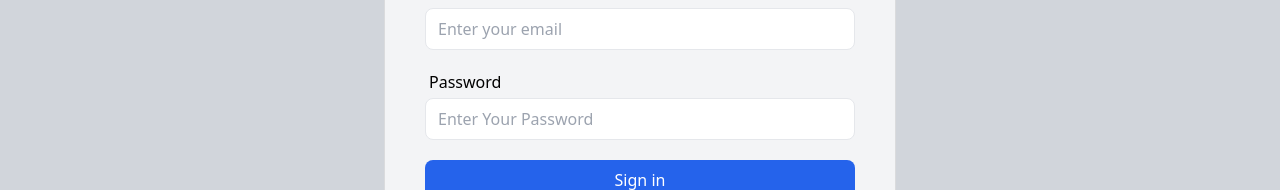
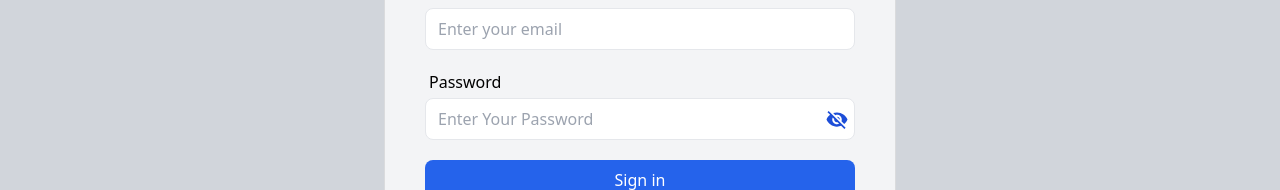
Before and after one commit to Pushpendra-Kumar-Ahirwar/Mega-Blog, a React (Vite) app: page /login in a window 1280 px wide. Shown: the part 291-481 px from the top of the page. Built offline with nearby package versions, Linux system fonts and the light colour scheme; no server answers.

Commit message:
Add password show and hide button

```diff
--- a/src/components/Login.jsx
+++ b/src/components/Login.jsx
@@ -6,6 +6,9 @@ import { login as authLogin } from '../store/authSlice'
 import { useDispatch } from 'react-redux'
 import { useForm } from 'react-hook-form'
 import { FcGoogle } from "react-icons/fc";
+import { IoMdEyeOff } from "react-icons/io";
+import { IoEye } from "react-icons/io5";
+
 
 function Login() {
     const navigate = useNavigate()
@@ -13,6 +16,7 @@ function Login() {
     const { register, handleSubmit } = useForm()
     const [error, setError] = useState('')
     const [loading,setLoading]=useState(false)
+    const [showpass ,setShowpass]=useState(false)
 
     const login = async (data) => {
         setError('')
@@ -30,6 +34,10 @@ function Login() {
         }finally{
             setLoading(false)
         }
+    }
+
+    const showPassword=()=>{
+        setShowpass(!showpass)
     }
 
     const handlegooglelogin=async()=>{
@@ -83,14 +91,19 @@ function Login() {
                                 }
                             })}
                         />
+                        <div className=' flex items-end relative justify-between'>
                         <Input
                             label="Password"
-                            type="password"
+                            type={showpass? "text":"password"}
                             placeholder="Enter Your Password"
                             {...register("password", {
                                 required: true,
                             })}
+
+
                         />
+                        <button className='text-2xl text-blue-700 absolute left-[370px] sm:left-[400px] bottom-2' onClick={showPassword}>{showpass ?<IoEye />:<IoMdEyeOff />}</button>
+                        </div>
                         <Button type='submit' className='w-full' disabled={loading}>
                             {loading?<Loader/>:"Sign in"}
                         </Button>
--- a/src/components/Signup.jsx
+++ b/src/components/Signup.jsx
@@ -6,7 +6,8 @@ import { login } from '../store/authSlice'
 import { useDispatch } from 'react-redux'
 import { useForm } from 'react-hook-form'
 import { FcGoogle } from "react-icons/fc";
-import validator from 'validator'
+import { IoMdEyeOff } from "react-icons/io";
+import { IoEye } from "react-icons/io5";
 
 
 function Signup() {
@@ -14,7 +15,8 @@ function Signup() {
     const dispatch = useDispatch()
     const { register, handleSubmit } = useForm()
     const [error, setError] = useState('')
-    const [loading ,setLoading]=useState(false)
+    const [loading, setLoading] = useState(false)
+    const [showpass ,setShowpass]=useState(false)
 
     const create = async (data) => {
         setError('')
@@ -23,19 +25,24 @@ function Signup() {
             const userData = await authService.createAccount(data)
             if (userData) {
                 const userData = await authService.getCurrentUser()
-                if (userData){
+                if (userData) {
                     setLoading(false)
-                     dispatch(login(userData))}
+                    dispatch(login(userData))
+                }
                 navigate('/login')
             }
         } catch (error) {
             console.log(error.message)
-        }finally{
+        } finally {
             setLoading(false)
         }
     }
 
-    const handlegooglelogin=async()=>{
+    const showPassword=()=>{
+        setShowpass(!showpass)
+    }
+
+    const handlegooglelogin = async () => {
         setError(false)
         setLoading(true)
         try {
@@ -94,16 +101,21 @@ function Signup() {
                                 }
                             })}
                         />
+                        <div className=' flex items-end relative justify-between'>
                             <Input
                                 label="Password"
-                            type="password"
+                                type={showpass ? "text" : "password"}
                                 placeholder="Enter Your Password"
                                 {...register("password", {
-                                required: true
+                                    required: true,
                                 })}
+
+
                             />
+                            <button className='text-2xl text-blue-700 absolute left-[370px] sm:left-[400px] bottom-2' onClick={showPassword}>{showpass ? <IoEye /> : <IoMdEyeOff />}</button>
+                        </div>
                         <Button type='submit' className='w-full' disabled={loading}>
-                            {loading?<Loader/>:"Create Account"}
+                            {loading ? <Loader /> : "Create Account"}
                         </Button>
                     </div>
                 </form>
--- a/src/components/post-form/PostForm.jsx
+++ b/src/components/post-form/PostForm.jsx
@@ -42,7 +42,7 @@ export default function PostForm({ post }) {
             if (file) {
                 const fileId = file.$id;
                 data.featuredImage = fileId;
-                const dbPost = await appwriteService.createPost({ ...data, userId: userData.$id });
+                const dbPost = appwriteService.createPost({ ...data, userId: userData.$id });
 
                 if (dbPost) {
                     navigate(`/post/${dbPost.$id}`);
```
Lines whose indentation alone changed are shown as unchanged.
